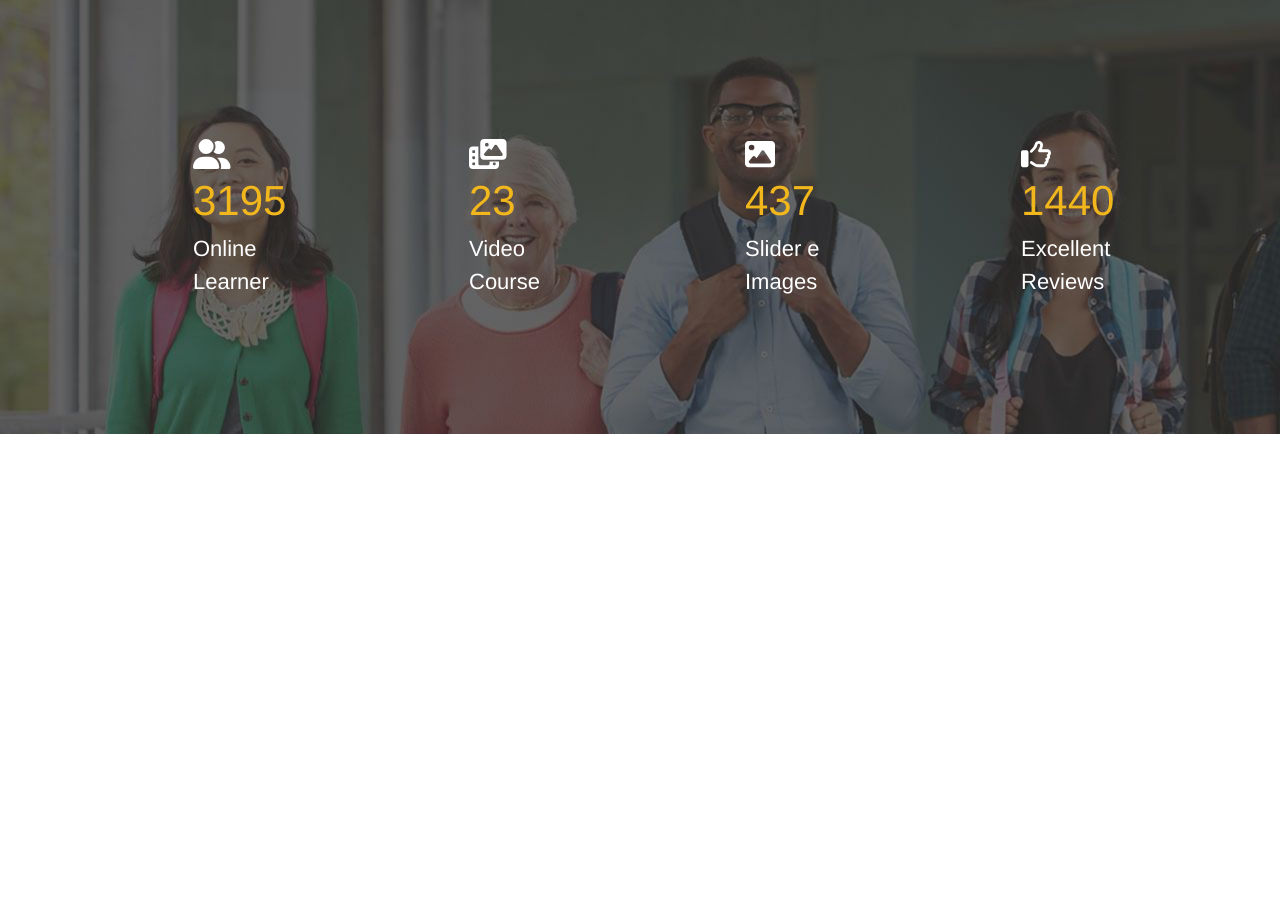
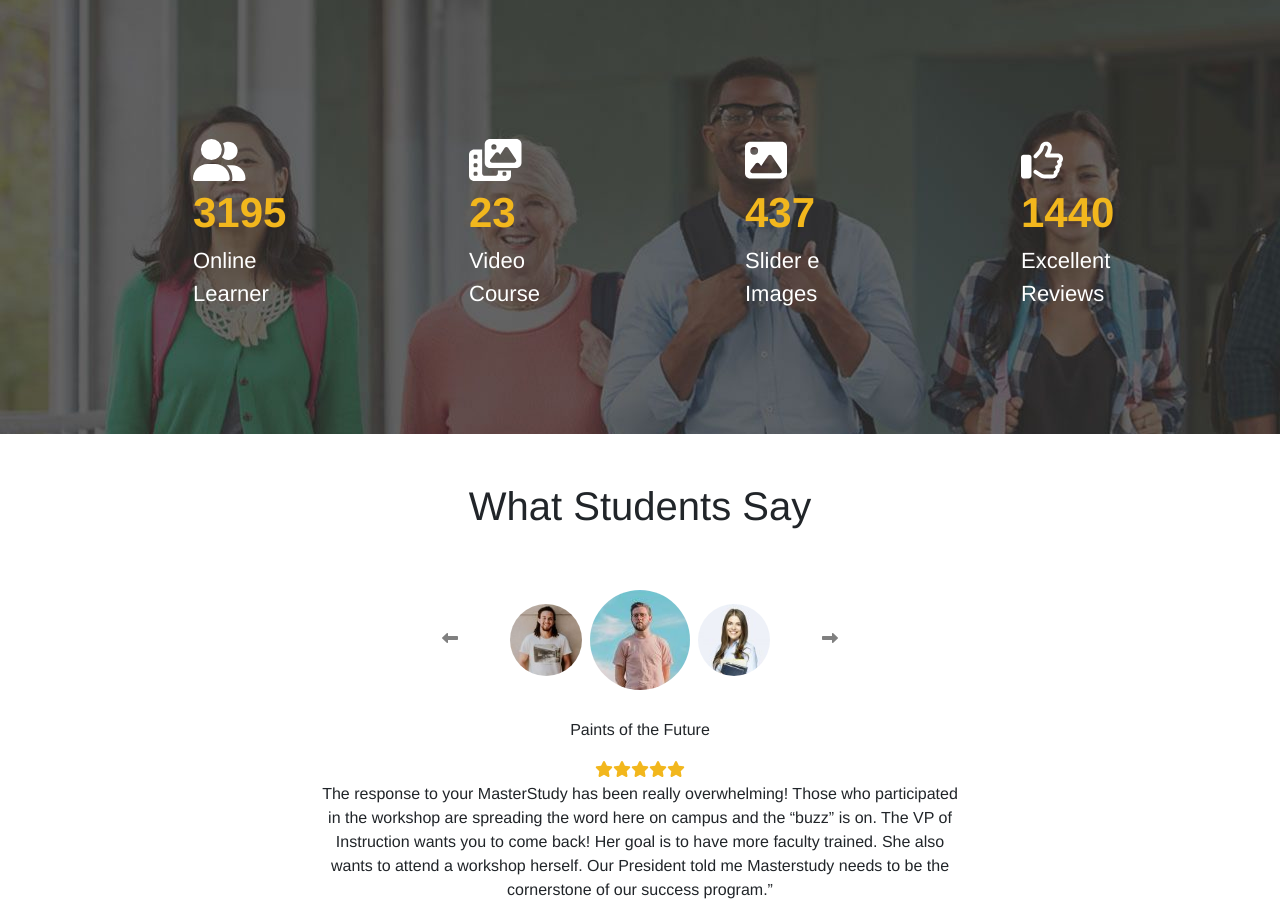
Before and after one commit to Dax2976/proj-html-vuejs, a Vue app: page / in a window 1280 px wide. Shown: the part 4620-5522 px from the top of the page. Before the commit the page ends 5054 px from the top, so only its background shows below. Built offline with nearby package versions, Linux system fonts and the light colour scheme.

Commit message:
whats student say done and other fix

```diff
--- a/src/components/HeaderComp.vue
+++ b/src/components/HeaderComp.vue
@@ -50,4 +50,5 @@ a{
      color: #f2b71d;
  }
 
+
 </style>
--- a/src/components/MainComp.vue
+++ b/src/components/MainComp.vue
@@ -50,6 +50,9 @@
        <section class="Stats">
            <StatsComp/>
        </section>
+       <section class="student">
+           <StudentComp/>
+       </section>
    </main>
 
 </template>
@@ -59,6 +62,7 @@
 import SignatureComp from '@/components/SignatureComp.vue'
 import CardCompPrice from '@/components/CardCompPrice.vue'
 import StatsComp from '@/components/StatsComp.vue'
+import StudentComp from '@/components/StudentComp.vue'
 import BookComp from '@/components/BookComp.vue'
 import MyCourse from '@/components/MyCourse.vue'
 export default {
@@ -69,6 +73,7 @@ export default {
         BookComp,
         MyCourse,
         StatsComp,
+        StudentComp,
     }
 }
 </script>
--- a/src/components/StatsComp.vue
+++ b/src/components/StatsComp.vue
@@ -68,12 +68,13 @@ export default {
     .status{
         color: #f2b71d;
         font-size: 42px;
+        font-weight: 600;
 
     }
 
     .people{
         color: white;
-        font-size: 30px;
+        font-size: 42px;
         display: flex
 
     }
--- /dev/null
+++ b/src/components/StudentComp.vue
@@ -0,0 +1,59 @@
+<template>
+    <div class="container">
+        <div class="row">
+            <nav class="text-center">
+                <h1 class="text-center p-5">What Students Say</h1>
+                <div class="photo">
+                      <font-awesome-icon icon="fa-solid fa-left-long"  class="mx-5 arrow"/>
+                    <img src="@/images/1-100x100.jpg" alt="" class="img1 p-1">
+                    <img src="@/images/2-100x100.jpg" alt="" class="img2 p-1">
+                    <img src="@/images/4-100x100.jpg" alt="" class="img3 p-1">
+                    <font-awesome-icon icon="fa-solid fa-right-long" class="mx-5 arrow" />
+                </div>
+                <p class="Future mt-4">Paints of the Future</p>
+                <div class="star">
+                    <font-awesome-icon icon="fa-solid fa-star" />
+                    <font-awesome-icon icon="fa-solid fa-star" />
+                    <font-awesome-icon icon="fa-solid fa-star" />
+                    <font-awesome-icon icon="fa-solid fa-star" />
+                    <font-awesome-icon icon="fa-solid fa-star" />
+                </div>
+                <span class=""> The response to your MasterStudy has been really overwhelming! Those who participated <br> in the workshop are spreading the word here on campus and the “buzz” is on. The VP of <br> Instruction wants you to come back! Her goal is to have more faculty trained. She also <br> wants to attend a workshop herself. Our President told me Masterstudy needs to be the <br> cornerstone of our success program.”</span>
+            </nav>
+        </div>
+    </div>
+
+</template>
+
+
+
+<script>
+export default {
+    name:'StudentComp'
+}
+</script>
+
+
+<style lang="scss" scoped>
+    img{
+        border-radius: 100%;
+    }
+
+    .img1,
+    .img3{
+        width: 80px;
+    }
+
+    .arrow{
+        color: grey;
+    }
+    .arrow:hover{
+        cursor: pointer;
+    }
+
+    .star{
+
+       color: #f2b71d;
+
+    }
+</style>
--- a/src/main.js
+++ b/src/main.js
@@ -1,11 +1,11 @@
 import Vue from 'vue'
 import App from './App.vue'
 import { library } from '@fortawesome/fontawesome-svg-core'
-import { faUserSecret, faMagnifyingGlass,faSignal,faList,faBriefcase,faRocket,faGear,faUserGroup,faPhotoFilm, faImage,} from '@fortawesome/free-solid-svg-icons'
+import { faUserSecret, faMagnifyingGlass,faSignal,faList,faBriefcase,faRocket,faGear,faUserGroup,faPhotoFilm, faImage,faRightLong,faLeftLong, faStar} from '@fortawesome/free-solid-svg-icons'
 import {faClock,faThumbsUp} from '@fortawesome/free-regular-svg-icons'
 import { faLinkedin,faTwitter,faInstagram,faFacebook} from '@fortawesome/free-brands-svg-icons'
 import { FontAwesomeIcon } from '@fortawesome/vue-fontawesome'
-library.add(faUserSecret, faMagnifyingGlass,faLinkedin,faFacebook,faInstagram,faTwitter,faSignal,faList,faClock,faBriefcase,faRocket,faThumbsUp,faGear,faUserGroup,faPhotoFilm,faImage)
+library.add(faUserSecret, faMagnifyingGlass,faLinkedin,faFacebook,faInstagram,faTwitter,faSignal,faList,faClock,faBriefcase,faRocket,faThumbsUp,faGear,faUserGroup,faPhotoFilm,faImage,faRightLong,faLeftLong,faStar)
 Vue.component('font-awesome-icon', FontAwesomeIcon)
 
 Vue.config.productionTip = false
```
